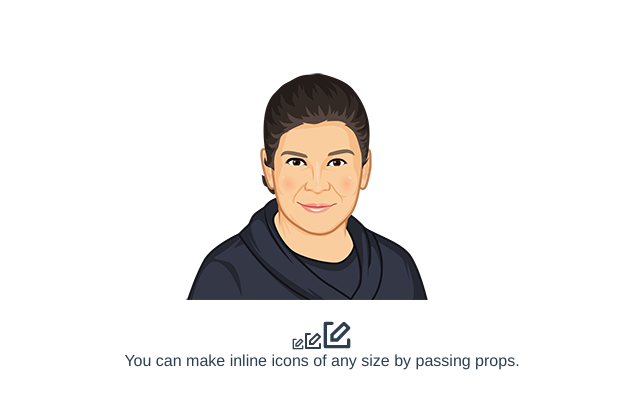
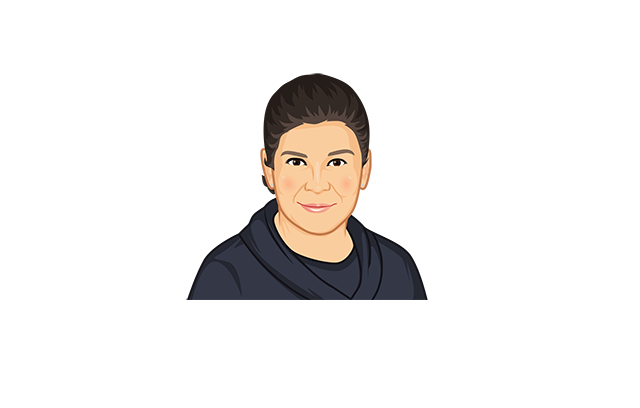
Before and after one commit to sdras/perfmatters-demo, a Vue app: page / in a window 1280 px wide. Shown: the top 408 px of the page, without its empty margins (318-958 px from the left). Built offline with nearby package versions, Linux system fonts and the light colour scheme.

Commit message:
get things ready for beginning

```diff
--- a/src/App.vue
+++ b/src/App.vue
@@ -1,18 +1,10 @@
 <template>
   <div id="app">
     <img alt="estelle" src="./assets/estelle.png">
-    <app-icon-demo/>
   </div>
 </template>
 
 <script>
-import AppIconDemo from "./components/AppIconDemo.vue";
-
-export default {
-  components: {
-    AppIconDemo
-  }
-};
 </script>
 
 <style lang="scss">
```
